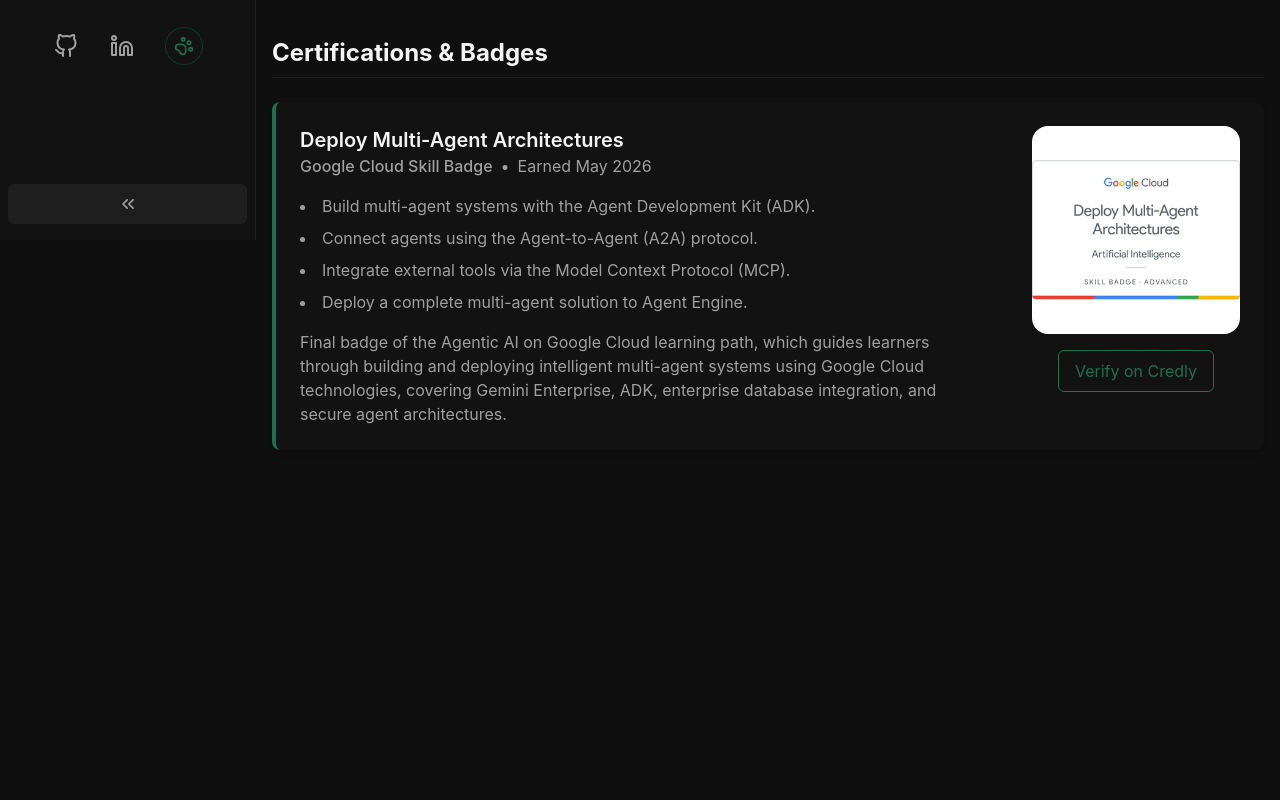
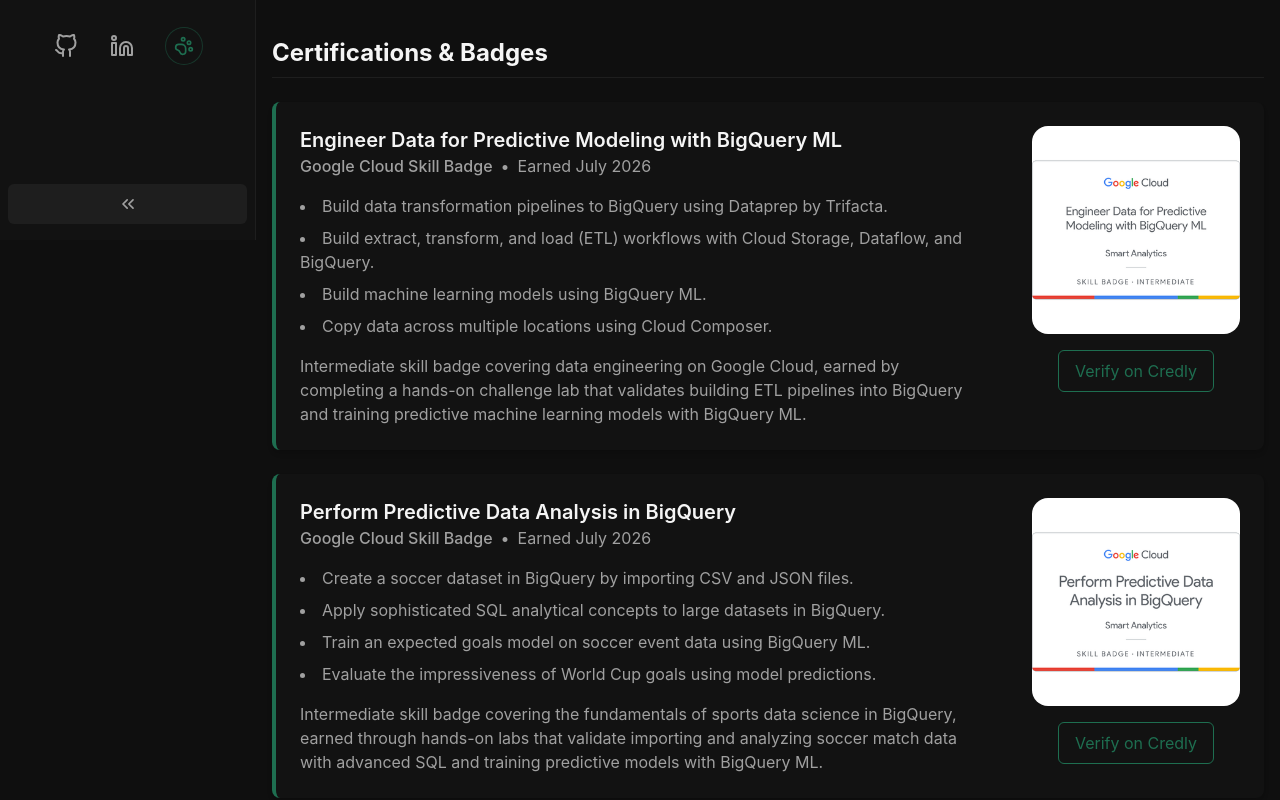
Before and after one commit to erikcompanhone/Personal-Portfolio, a React (Vite) app: page /education in a window 1280 px wide. Shown: the part 560-1360 px from the top of the page. Before the commit the page ends 1042 px from the top, so only its background shows below. Built offline with nearby package versions, Linux system fonts and the light colour scheme.

Commit message:
add BigQuery ML skill badges to Education

```diff
--- a/src/pages/Education.tsx
+++ b/src/pages/Education.tsx
@@ -27,6 +27,34 @@
   ];
 
   const certifications = [
+    {
+      title: 'Engineer Data for Predictive Modeling with BigQuery ML',
+      organization: 'Google Cloud Skill Badge',
+      period: 'Earned July 2026',
+      description: [
+        'Build data transformation pipelines to BigQuery using Dataprep by Trifacta.',
+        'Build extract, transform, and load (ETL) workflows with Cloud Storage, Dataflow, and BigQuery.',
+        'Build machine learning models using BigQuery ML.',
+        'Copy data across multiple locations using Cloud Composer.'
+      ],
+      context: 'Intermediate skill badge covering data engineering on Google Cloud, earned by completing a hands-on challenge lab that validates building ETL pipelines into BigQuery and training predictive machine learning models with BigQuery ML.',
+      image: '/assets/education/certs_and_badges/engineer_data_for_predictive_modeling_with_bigquery_ml.png',
+      verifyUrl: 'https://www.credly.com/badges/5745f893-5078-4bfb-bc2d-af95a5a7c866'
+    },
+    {
+      title: 'Perform Predictive Data Analysis in BigQuery',
+      organization: 'Google Cloud Skill Badge',
+      period: 'Earned July 2026',
+      description: [
+        'Create a soccer dataset in BigQuery by importing CSV and JSON files.',
+        'Apply sophisticated SQL analytical concepts to large datasets in BigQuery.',
+        'Train an expected goals model on soccer event data using BigQuery ML.',
+        'Evaluate the impressiveness of World Cup goals using model predictions.'
+      ],
+      context: 'Intermediate skill badge covering the fundamentals of sports data science in BigQuery, earned through hands-on labs that validate importing and analyzing soccer match data with advanced SQL and training predictive models with BigQuery ML.',
+      image: '/assets/education/certs_and_badges/perform_predictive_data_analysis_in_bigquery.png',
+      verifyUrl: 'https://www.credly.com/badges/95043629-af7e-4e0b-b83b-7c374428c41e'
+    },
     {
       title: 'Deploy Multi-Agent Architectures',
       organization: 'Google Cloud Skill Badge',
```
Also changed, not shown: public/assets/education/certs_and_badges/engineer_data_for_predictive_modeling_with_bigquery_ml.png (added), public/assets/education/certs_and_badges/perform_predictive_data_analysis_in_bigquery.png (added).
